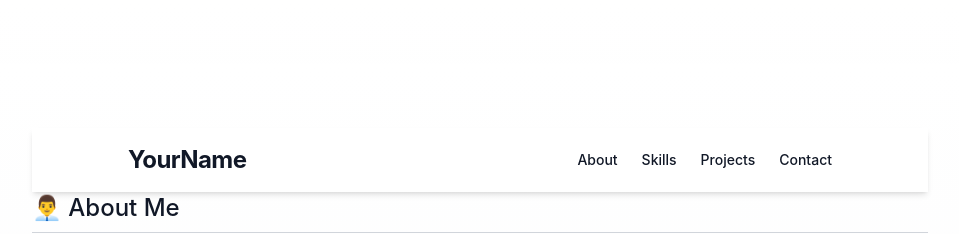
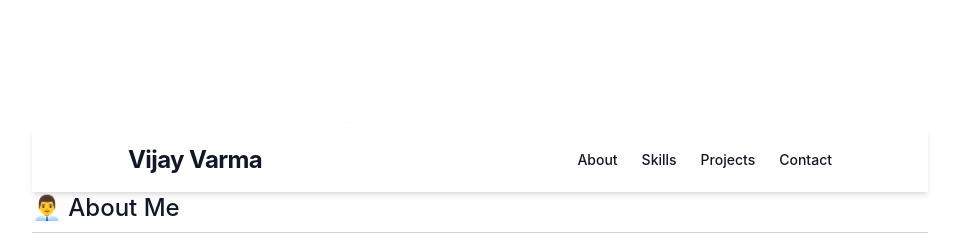
Before and after one commit to VijayVarma26/portfolio-vijayvarma, a React (Vite) app: page / in a window 1280 px wide. Shown: the top 234 px of the page, without its empty margins (160-1119 px from the left). Built offline with nearby package versions, Linux system fonts and the light colour scheme.

Commit message:
Add lucide-react dependency and update Header component with name

```diff
--- a/package.json
+++ b/package.json
@@ -8,6 +8,7 @@
   },
   "dependencies": {
     "framer-motion": "^12.12.1",
+    "lucide-react": "^0.511.0",
     "react": "^18.0.0",
     "react-dom": "^18.0.0"
   },
--- a/src/components/Header.tsx
+++ b/src/components/Header.tsx
@@ -10,7 +10,7 @@ export default function Header() {
     <header className="w-full py-4 px-6 md:px-24 bg-white text-gray-900 shadow-md sticky top-0 z-50">
       <div className="flex justify-between items-center">
         {/* Logo / Name */}
-        <div className="text-2xl font-bold tracking-tight">YourName</div>
+        <div className="text-2xl font-bold tracking-tight">Vijay Varma</div>
 
         {/* Desktop Nav */}
         <nav className="hidden md:flex space-x-6 text-sm font-medium">
```
Also changed, not shown: 1 other file (tests, documents, lock files or other folders).
